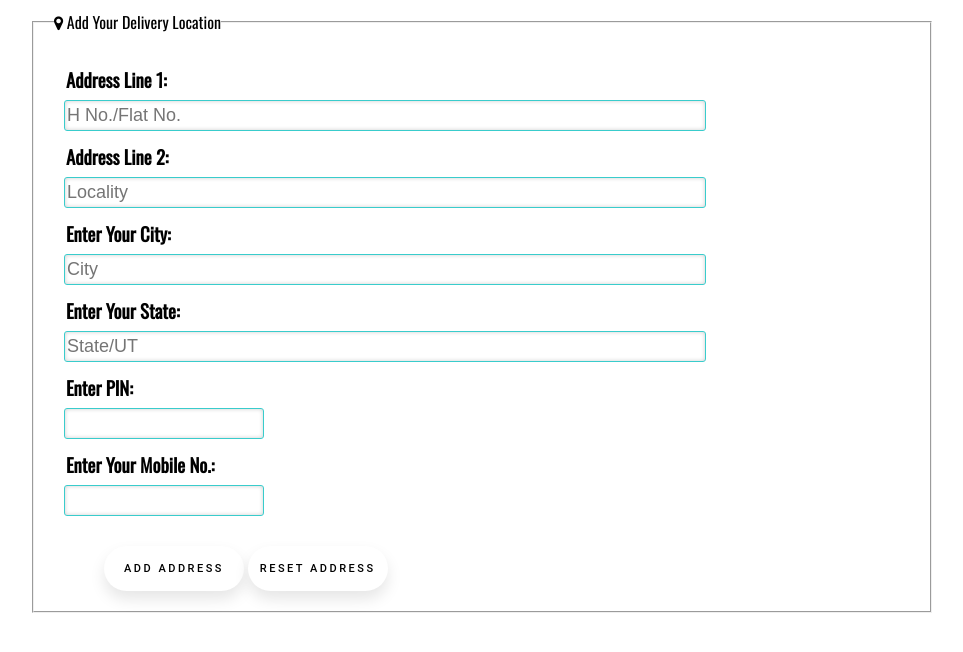
After one commit to madan-mohan123/OnlineFoodOrdering, a PHP site: page /html/SelectLocation.html in a window 1280 px wide. The commit adds this page. Shown: the top 652 px of the page, without its empty margins (158-1121 px from the left). Run offline with PHP 8.4, Linux system fonts and the light colour scheme.

Commit message:
Adding Relevent Pages For Steps of Ordering Food

```diff
--- /dev/null
+++ b/css_files/LocationForm.css
@@ -0,0 +1,110 @@
+@import url("https://fonts.googleapis.com/css2?family=Montserrat&family=Oswald&family=Ubuntu:wght@300&display=swap");
+
+* {
+  margin: 0;
+  padding: 0;
+  box-sizing: border-box;
+  font-family: "Oswald", sans-serif;
+}
+fieldset {
+  padding: 20px;
+  width: 900px;
+  margin: 10px auto 10px auto;
+}
+.text-adder input[type="text"] {
+  border: 1px solid #39cccc;
+  width: 75%;
+  -moz-box-shadow: inset 0 0 4px rgba(0, 0, 0, 0.2);
+  -webkit-box-shadow: inset 0 0 4px rgba(0, 0, 0, 0.2);
+  box-shadow: inner 0 0 4px rgba(0, 0, 0, 0.2);
+  -webkit-border-radius: 3px;
+  -moz-border-radius: 3px;
+  border-radius: 3px;
+  transition: ease-in-out, width 0.35s ease-in-out;
+}
+.text-adder input[type="text"]:focus {
+  width: 90%;
+  outline: none !important;
+  border-color: #719ece;
+  box-shadow: 0 0 10px #719ece;
+}
+.Address {
+  display: block;
+  line-height: 25px;
+  padding: 2px;
+  font-family: Arial, Helvetica, sans-serif;
+  font-size: large;
+  margin: 0px 10px 0px 10px;
+}
+.text-adder h3 {
+  margin: 10px 10px 5px 10px;
+  padding: 2px;
+}
+.NumberField {
+  display: block;
+  line-height: 25px;
+  padding: 2px;
+  font-family: Arial, Helvetica, sans-serif;
+  font-size: large;
+  margin: 0px 10px 0px 10px;
+}
+.pin-num input[type="text"] {
+  width: 200px;
+}
+.pin-num input[type="text"]:focus {
+  width: 300px;
+}
+.submit {
+  padding-left: 50px;
+  padding-top: 30px;
+}
+.submit input[type="submit"] {
+  width: 140px;
+  height: 45px;
+  font-family: "Roboto", sans-serif;
+  font-size: 11px;
+  text-transform: uppercase;
+  letter-spacing: 2.5px;
+  font-weight: 500;
+  color: #000;
+  background-color: #fff;
+  border: none;
+  border-radius: 45px;
+  box-shadow: 0px 8px 15px rgba(0, 0, 0, 0.1);
+  transition: all 0.3s ease 0s;
+  cursor: pointer;
+}
+.submit input[type="reset"] {
+  width: 140px;
+  height: 45px;
+  font-family: "Roboto", sans-serif;
+  font-size: 11px;
+  text-transform: uppercase;
+  letter-spacing: 2.5px;
+  font-weight: 500;
+  color: #000;
+  background-color: #fff;
+  border: none;
+  border-radius: 45px;
+  box-shadow: 0px 8px 15px rgba(0, 0, 0, 0.1);
+  transition: all 0.3s ease 0s;
+  cursor: pointer;
+}
+.submit input[type="submit"]:hover {
+  background-color: #2ee59d;
+  box-shadow: 0px 15px 20px rgba(46, 229, 157, 0.4);
+  color: #fff;
+  transform: translateY(-7px);
+}
+.submit input[type="reset"]:hover {
+  background-color: #2ee59d;
+  box-shadow: 0px 15px 20px rgba(46, 229, 157, 0.4);
+  color: #fff;
+  transform: translateY(-5px);
+}
+.submit input[type="submit"]:focus {
+  outline: none;
+}
+.submit input[type="reset"]:focus {
+  outline: none;
+}
--- /dev/null
+++ b/html/SelectLocation.html
@@ -0,0 +1,87 @@
+<!DOCTYPE html>
+<html lang="en">
+  <head>
+    <meta charset="UTF-8" />
+    <meta name="viewport" content="width=device-width, initial-scale=1.0" />
+    <link
+      rel="stylesheet"
+      href="https://stackpath.bootstrapcdn.com/font-awesome/4.7.0/css/font-awesome.min.css"
+    />
+    <link rel="stylesheet" href="../css_files/LocationForm.css" />
+    <title>Select Location</title>
+  </head>
+  <body>
+    <div class="container">
+      <form action="./placeOrderSteps.html" class="location">
+        <fieldset>
+          <legend>
+            <i class="fa fa-map-marker"></i> Add Your Delivery Location
+          </legend>
+          <div class="text-adder">
+            <h3>Address Line 1:</h3>
+            <input
+              type="text"
+              name="Address"
+              class="Address"
+              id="Address1"
+              placeholder="H No./Flat No."
+              required
+            />
+            <h3>Address Line 2:</h3>
+            <input
+              type="text"
+              name="Address"
+              class="Address"
+              id="Address2"
+              placeholder="Locality"
+              required
+            />
+            <h3>Enter Your City:</h3>
+            <input
+              type="text"
+              name="Address"
+              class="Address"
+              id="Address3"
+              placeholder="City"
+              required
+            />
+            <h3>Enter Your State:</h3>
+            <input
+              type="text"
+              name="Address"
+              class="Address"
+              id="Address4"
+              placeholder="State/UT"
+              required
+            />
+
+            <div class="pin-num">
+              <h3>Enter PIN:</h3>
+              <input
+                type="text"
+                name="NumberField"
+                class="NumberField"
+                id="NumberField1"
+                required
+                pattern="[0-9]{6}"
+              />
+              <h3>Enter Your Mobile No.:</h3>
+              <input
+                type="text"
+                name="NumberField"
+                class="NumberField"
+                id="NumberField2"
+                required
+                pattern="[6789][0-9]{9}"
+              />
+            </div>
+            <div class="submit">
+              <input type="submit" value="Add Address" />
+              <input type="reset" value="Reset Address" />
+            </div>
+          </div>
+        </fieldset>
+      </form>
+    </div>
+  </body>
+</html>
```
Also changed, not shown: css_files/paymentMode.css (added, +257 -0 lines), css_files/placeOrderSteps.css (renamed from css_files/hotelDashboard.css, +12 -4 lines), html/paymentMode.html (added, +106 -0 lines), html/placeOrderSteps.html (renamed from html/hoteldashboard.html, +16 -8 lines), images/mastercard_logo.png (added), images/paypal_logo.jpeg (added), images/upi_logo.jpg (added), images/visa_logo.png (added).
